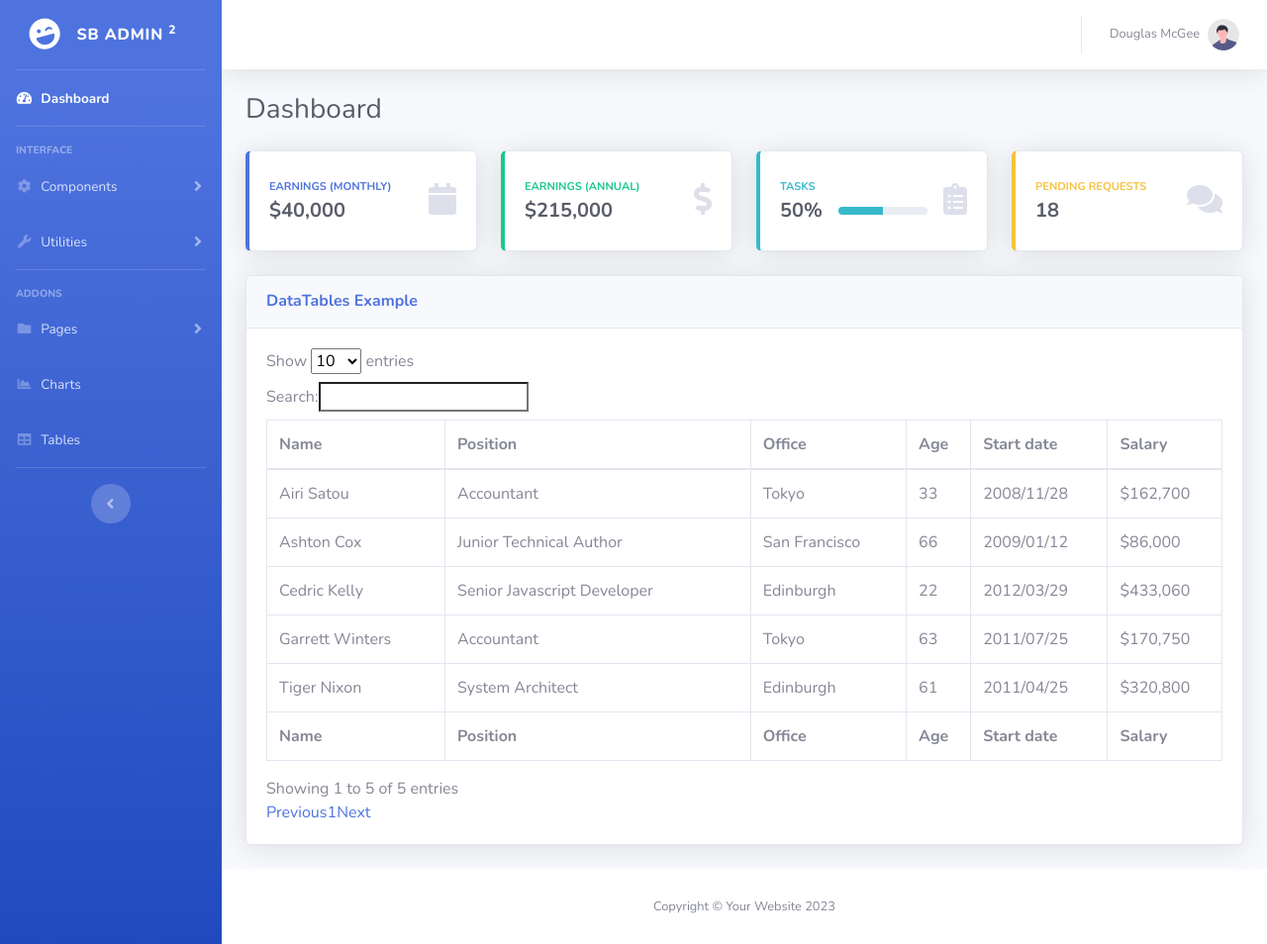
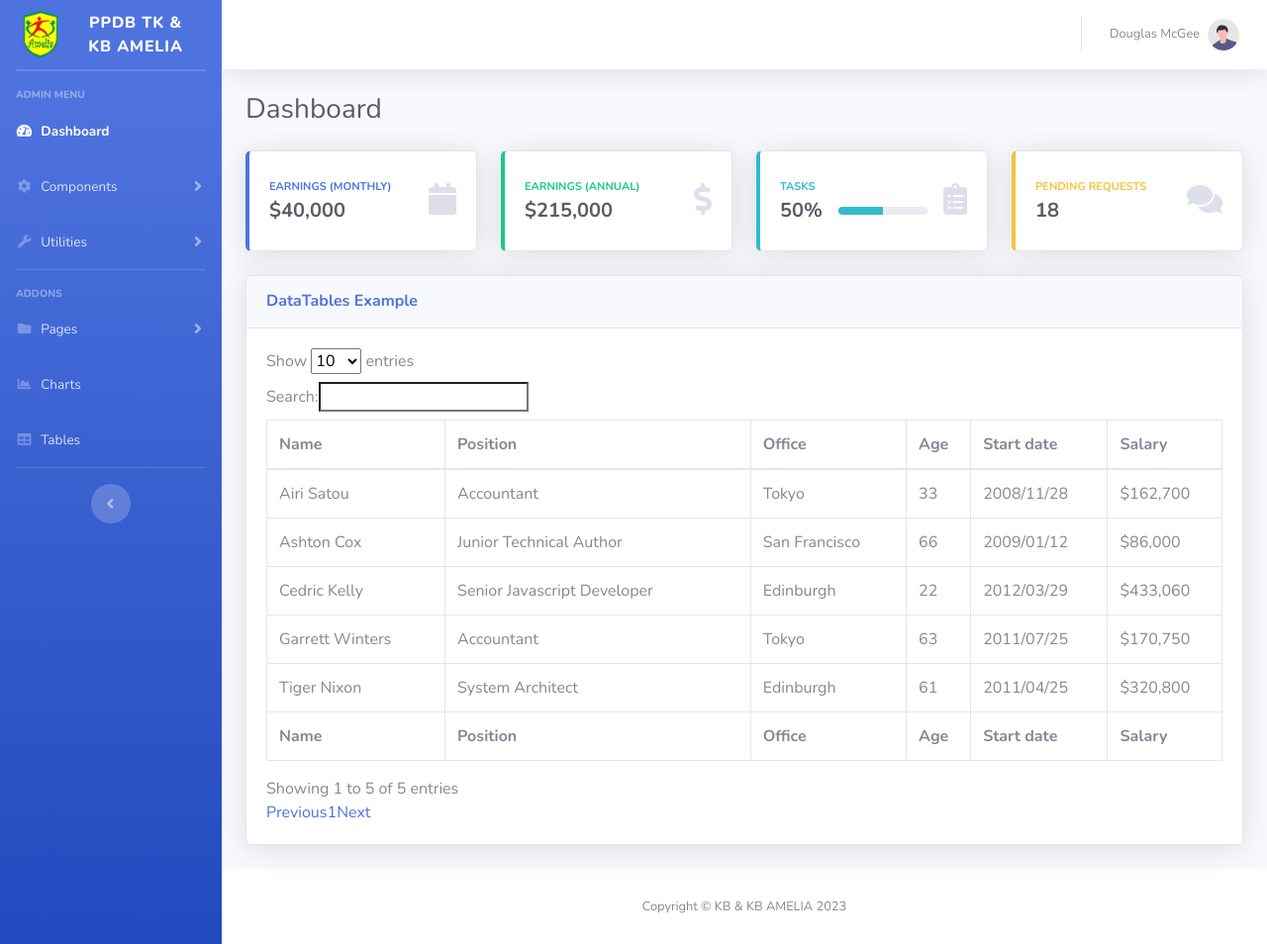
Before and after one commit to nikolaiharkov/syarifa-ppdb, a CodeIgniter app: page /syarifa-ppdb/ in a window 1280 px wide. Shown: the whole page at 99% size. Run offline with CodeIgniter, Linux system fonts and the light colour scheme; some libraries are stand-ins or nearby versions.

Commit message:
penambahan logo dan favicon

```diff
--- a/application/views/layout/dash_footer.php
+++ b/application/views/layout/dash_footer.php
@@ -8,7 +8,7 @@
             <footer class="sticky-footer bg-white">
                 <div class="container my-auto">
                 <div class="copyright text-center my-auto">
-                        <span>Copyright &copy; Your Website <?= date('Y') ?></span>
+                        <span>Copyright &copy; KB & KB AMELIA <?= date('Y') ?></span>
                     </div>
                 </div>
             </footer>
--- a/application/views/layout/dash_header.php
+++ b/application/views/layout/dash_header.php
@@ -6,11 +6,10 @@
     <meta charset="utf-8">
     <meta http-equiv="X-UA-Compatible" content="IE=edge">
     <meta name="viewport" content="width=device-width, initial-scale=1, shrink-to-fit=no">
-    <meta name="description" content="">
-    <meta name="author" content="">
-
-    <title>SB Admin 2 - Dashboard</title>
-
+    <meta name="description" content="Aplikasi Berbasis Web PPDB TK & KB AMELIA">
+    <meta name="author" content="Harkovnet Indonesia">
+    <title>PPDB TK & KB AMELIA</title>
+    <link rel="shortcut icon" href="<?php echo base_url('img/favicon.ico'); ?>" type="image/x-icon">
     <!-- Custom fonts for this template-->
     <link href="<?= base_url('vendor/fontawesome-free/css/all.min.css') ?>" rel="stylesheet" type="text/css">
     <link
@@ -34,30 +33,29 @@
         <ul class="navbar-nav bg-gradient-primary sidebar sidebar-dark accordion" id="accordionSidebar">
 
             <!-- Sidebar - Brand -->
-            <a class="sidebar-brand d-flex align-items-center justify-content-center" href="index.html">
-                <div class="sidebar-brand-icon rotate-n-15">
-                    <i class="fas fa-laugh-wink"></i>
+            <a class="sidebar-brand d-flex align-items-center justify-content-center" href="<?= site_url('dashboard') ?>">
+                <div class="sidebar-brand-icon">
+                <img src="<?= base_url('img/amelia.png') ?>" alt="Amelia" width="50" height="50">
                 </div>
-                <div class="sidebar-brand-text mx-3">SB Admin <sup>2</sup></div>
+                <div class="sidebar-brand-text mx-3">PPDB TK & KB AMELIA</div>
             </a>
 
             <!-- Divider -->
             <hr class="sidebar-divider my-0">
-
-            <!-- Nav Item - Dashboard -->
-            <li class="nav-item active">
-                <a class="nav-link" href="index.html">
-                    <i class="fas fa-fw fa-tachometer-alt"></i>
-                    <span>Dashboard</span></a>
-            </li>
 
             <!-- Divider -->
             <hr class="sidebar-divider">
 
             <!-- Heading -->
             <div class="sidebar-heading">
-                Interface
+                Admin Menu
             </div>
+
+            <li class="nav-item active">
+                <a class="nav-link" href="index.html">
+                    <i class="fas fa-fw fa-tachometer-alt"></i>
+                    <span>Dashboard</span></a>
+            </li>
 
             <!-- Nav Item - Pages Collapse Menu -->
             <li class="nav-item">
```
Also changed, not shown: img/amelia.png (added), img/favicon.ico (added).
